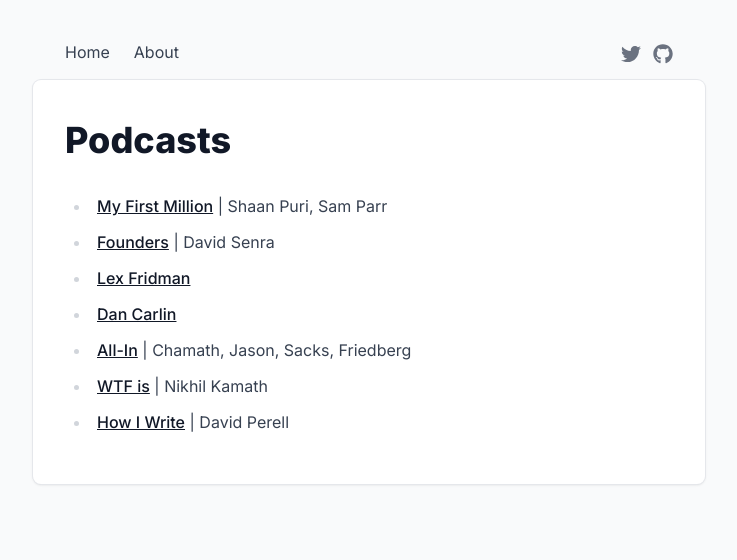
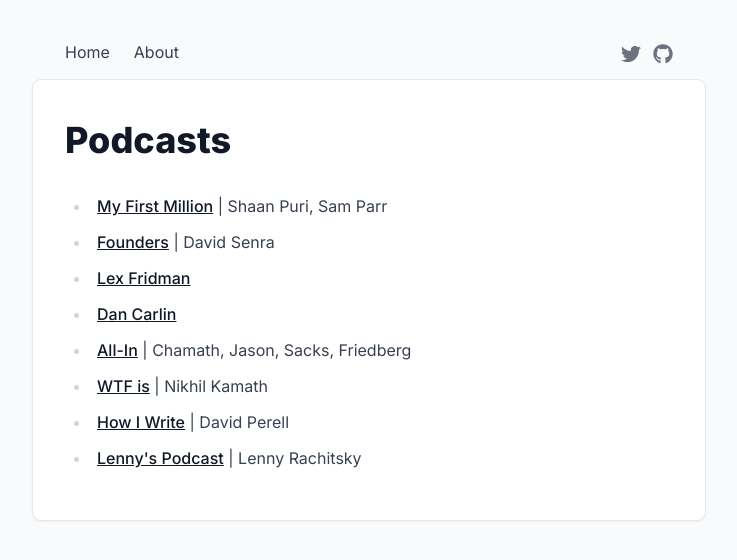
Before and after one commit to atharvashukla/atharvashukla.com, a Next.js app: page /podcasts in a window 1280 px wide. Shown: the top 560 px of the page, without its empty margins (271-1008 px from the left). Built offline with nearby package versions, Linux system fonts and the light colour scheme.

Commit message:
add lennys pod

```diff
--- a/src/app/podcasts/page.tsx
+++ b/src/app/podcasts/page.tsx
@@ -36,6 +36,10 @@
           {" | "}
           David Perell
         </li>
+        <li>
+          <a href="https://www.youtube.com/@LennysPodcast">Lenny's Podcast</a>
+          {" | "} Lenny Rachitsky
+        </li>
       </ul>
     </article>
   );
```
